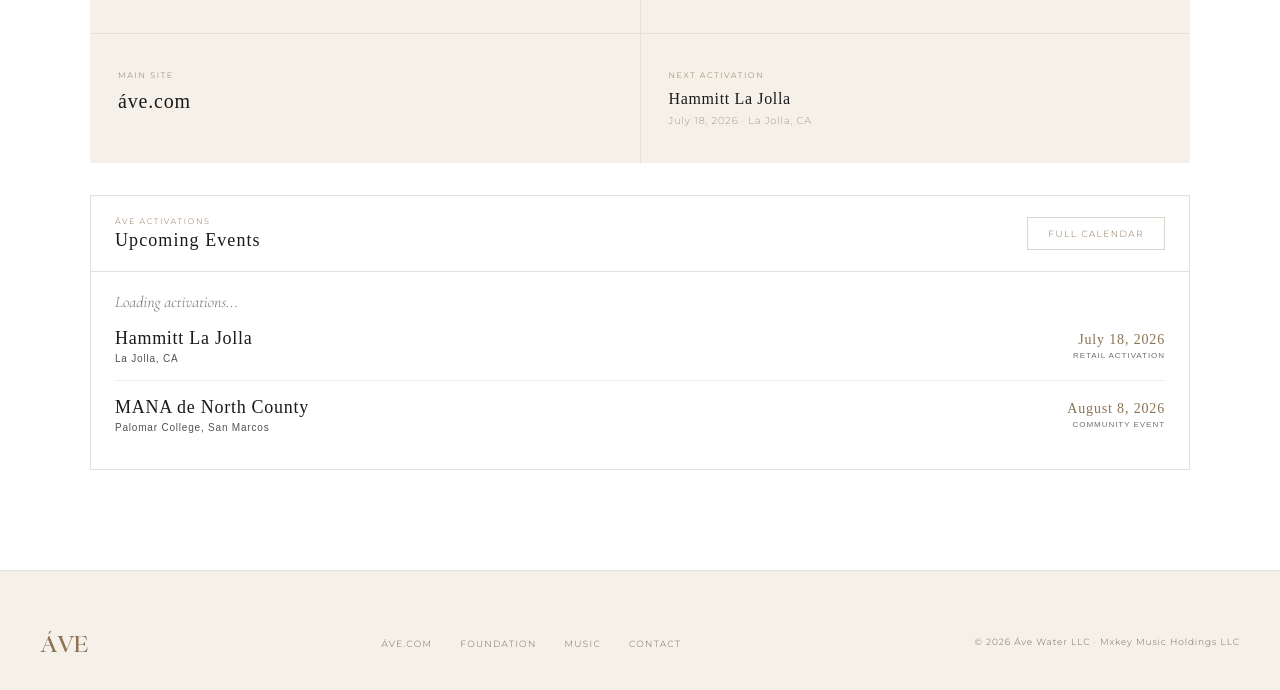
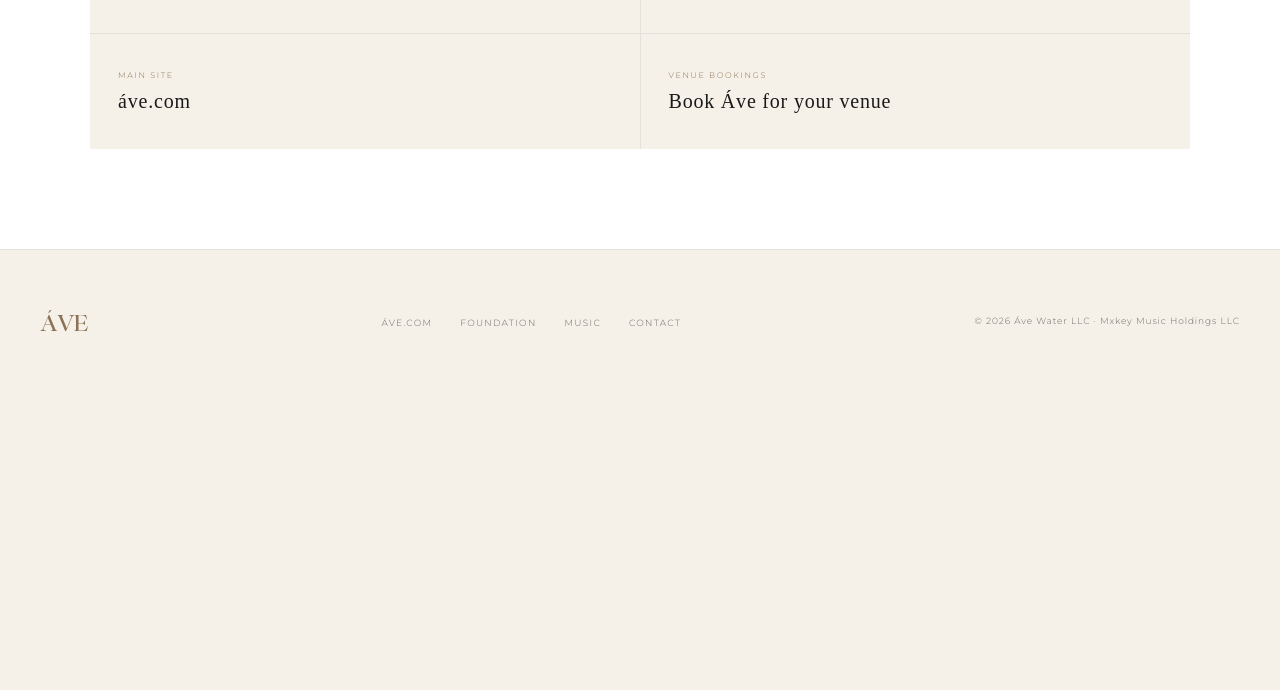
Before and after one commit to avewater/avewater, a plain HTML site: page index.html in a window 1280 px wide. Shown: the part 7027-7717 px from the top of the page. After the commit the page ends 7418 px from the top, so only its background shows below. Drawn offline with nearby package versions, Linux system fonts and the light colour scheme; a web font is replaced by a local one.

Commit message:
Home: remove the Next Activation card and Upcoming Events calendar; add a Venue Bookings card
Co-Authored-By: Claude Opus 5.5 <noreply@anthropic.com>
Claude-Session: https://claude.ai/code/session_012qN1hP7X1orbD5cQac1JCk

```diff
--- a/index.html
+++ b/index.html
@@ -725,118 +725,15 @@
         <span class="press-label">Main Site</span>
         <div class="press-value"><a href="https://www.xn--ve-lia.com">áve.com</a></div>
       </div>
-      <div class="press-item" id="next-event-card">
-        <span class="press-label">Next Activation</span>
-        <div class="press-value" id="next-event-title" style="font-size:16px;">Loading...</div>
-        <div style="font-family:'Montserrat',sans-serif;font-size:10px;font-weight:200;letter-spacing:0.08em;color:var(--gold);margin-top:6px;" id="next-event-date"></div>
-      </div>
-    </div>
-
-    <!-- Calendar section -->
-    <div style="margin-top:32px;background:var(--surface);border:0.5px solid var(--border);">
-      <div style="padding:20px 24px;border-bottom:0.5px solid var(--border);display:flex;align-items:center;justify-content:space-between;">
-        <div>
-          <span style="font-family:'Montserrat',sans-serif;font-size:8px;font-weight:300;letter-spacing:0.2em;text-transform:uppercase;color:var(--gold);display:block;margin-bottom:4px;">Áve Activations</span>
-          <span style="font-family:'Cormorant SC',serif;font-size:18px;color:var(--parchment);letter-spacing:0.06em;">Upcoming Events</span>
-        </div>
-        <button onclick="toggleCalendar()" id="cal-toggle-btn" style="background:transparent;border:0.5px solid rgba(139,115,85,0.3);color:var(--gold);font-family:'Montserrat',sans-serif;font-size:9px;font-weight:300;letter-spacing:0.16em;text-transform:uppercase;padding:10px 20px;cursor:pointer;transition:all 200ms;">
-          Full Calendar
-        </button>
-      </div>
-
-      <!-- Upcoming events list (auto-populated) -->
-      <div id="events-list" style="padding:20px 24px;min-height:80px;">
-        <div style="font-family:'Cormorant Garamond',serif;font-size:16px;font-style:italic;color:rgba(26,26,26,0.62);">Loading activations...</div>
-      </div>
-
-      <!-- Full calendar embed (hidden by default) -->
-      <div id="calendar-embed" style="display:none;border-top:0.5px solid var(--border);">
-        <iframe
-          src="https://calendar.google.com/calendar/embed?src=ave%40avewater.org&ctz=America%2FLos_Angeles&mode=AGENDA&showTitle=0&showNav=1&showDate=1&showPrint=0&showTabs=0&showCalendars=0&showTz=0&bgcolor=%230f0f0f&color=%238B7355"
-          style="border:none;width:100%;height:500px;display:block;"
-          frameborder="0"
-          scrolling="no">
-        </iframe>
+      <div class="press-item">
+        <span class="press-label">Venue Bookings</span>
+        <div class="press-value"><a href="/book/">Book Áve for your venue</a></div>
       </div>
     </div>
 
   </div>
 </section>
 
-<script>
-// ── CALENDAR FEED ──────────────────────────────────────────────
-var calendarId = 'ave%40avewater.org';
-var apiKey = ''; // Public calendar - no API key needed for iCal
-
-// Hardcoded upcoming events as fallback (update as needed)
-var upcomingEvents = [
-  { title: 'Hammitt La Jolla', date: 'July 18, 2026', location: 'La Jolla, CA', type: 'Retail Activation' },
-  { title: 'MANA de North County', date: 'August 8, 2026', location: 'Palomar College, San Marcos', type: 'Community Event' },
-];
-
-function renderEvents() {
-  var list = document.getElementById('events-list');
-  if (!list) return;
-
-  if (!upcomingEvents.length) {
-    list.innerHTML = '<p style="font-family:serif;font-size:16px;font-style:italic;color:rgba(26,26,26,0.62)">No upcoming activations scheduled.</p>';
-    return;
-  }
-
-  var html = '';
-  for (var i = 0; i < upcomingEvents.length; i++) {
-    var ev = upcomingEvents[i];
-    var border = i < upcomingEvents.length - 1 ? 'border-bottom:0.5px solid rgba(139,115,85,0.15)' : '';
-    var card = document.createElement('div');
-    card.style.cssText = 'display:flex;align-items:center;justify-content:space-between;padding:16px 0;' + border;
-
-    var left = document.createElement('div');
-    var titleDiv = document.createElement('div');
-    titleDiv.style.cssText = 'font-family:serif;font-size:18px;color:#1A1A1A;letter-spacing:0.04em;margin-bottom:4px;';
-    titleDiv.textContent = ev.title;
-    var locDiv = document.createElement('div');
-    locDiv.style.cssText = 'font-family:sans-serif;font-size:10px;font-weight:200;letter-spacing:0.08em;color:rgba(26,26,26,0.76);';
-    locDiv.textContent = ev.location;
-    left.appendChild(titleDiv);
-    left.appendChild(locDiv);
-
-    var right = document.createElement('div');
-    right.style.cssText = 'text-align:right;flex-shrink:0;';
-    var dateDiv = document.createElement('div');
-    dateDiv.style.cssText = 'font-family:serif;font-size:14px;color:#8B7355;letter-spacing:0.06em;';
-    dateDiv.textContent = ev.date;
-    var typeDiv = document.createElement('div');
-    typeDiv.style.cssText = 'font-family:sans-serif;font-size:8px;font-weight:200;letter-spacing:0.12em;text-transform:uppercase;color:rgba(26,26,26,0.62);margin-top:3px;';
-    typeDiv.textContent = ev.type;
-    right.appendChild(dateDiv);
-    right.appendChild(typeDiv);
-
-    card.appendChild(left);
-    card.appendChild(right);
-    list.appendChild(card);
-  }
-
-  // Update next event card
-  var titleEl = document.getElementById('next-event-title');
-  var dateEl = document.getElementById('next-event-date');
-  if (titleEl) titleEl.textContent = upcomingEvents[0].title;
-  if (dateEl) dateEl.textContent = upcomingEvents[0].date + ' · ' + upcomingEvents[0].location;
-}
-
-function toggleCalendar() {
-  var embed = document.getElementById('calendar-embed');
-  var btn = document.getElementById('cal-toggle-btn');
-  if (embed.style.display === 'none') {
-    embed.style.display = 'block';
-    btn.textContent = 'Hide Calendar';
-  } else {
-    embed.style.display = 'none';
-    btn.textContent = 'Full Calendar';
-  }
-}
-
-renderEvents();
-</script>
 
 <!-- ── FOOTER ─────────────────────────────────────────────────────────── -->
 <footer>
```
